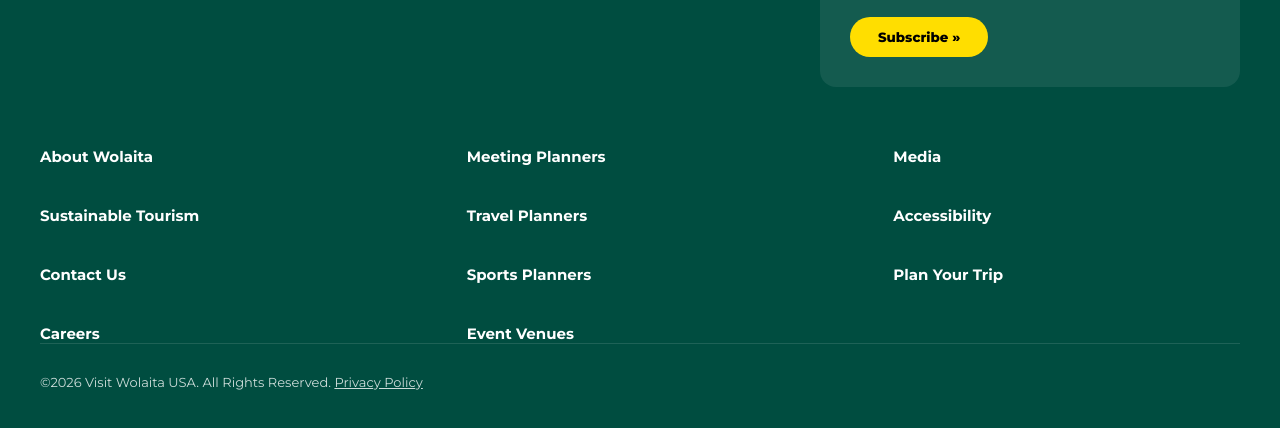
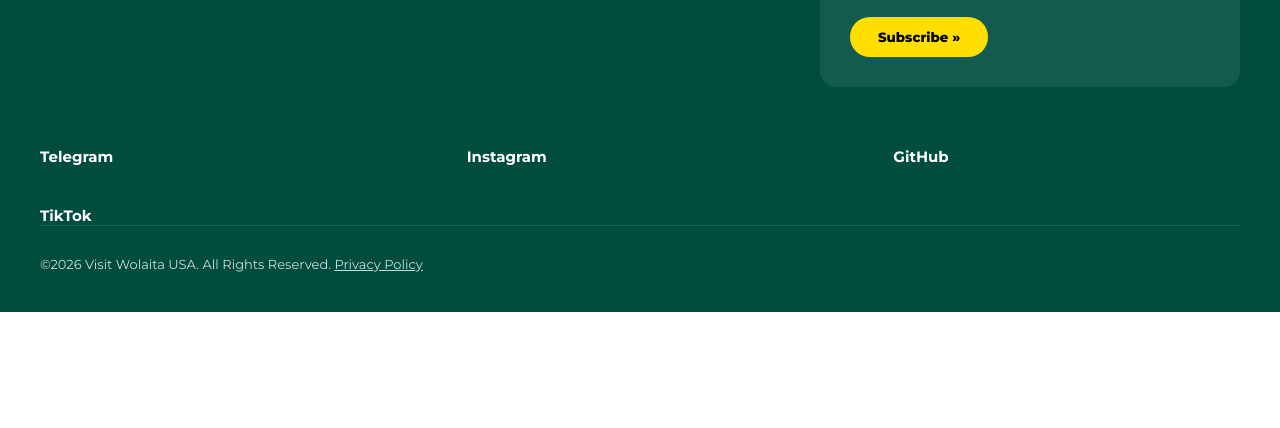
Before and after one commit to sagne-dev/visit-wolaita, a plain HTML site: page index.html in a window 1280 px wide. Shown: the part 6686-7114 px from the top of the page. After the commit the page ends 6998 px from the top, so only its background shows below. Drawn offline with nearby package versions, Linux system fonts and the light colour scheme.

Commit message:
Replace footer links with Sagne's social links

```diff
--- a/index.html
+++ b/index.html
@@ -279,17 +279,10 @@
         </div>
 
         <div class="footer-links">
-            <a href="#">About Wolaita</a>
-            <a href="#">Meeting Planners</a>
-            <a href="#">Media</a>
-            <a href="#">Sustainable Tourism</a>
-            <a href="#">Travel Planners</a>
-            <a href="#">Accessibility</a>
-            <a href="#">Contact Us</a>
-            <a href="#">Sports Planners</a>
-            <a href="#">Plan Your Trip</a>
-            <a href="#">Careers</a>
-            <a href="#">Event Venues</a>
+            <a href="https://t.me/sa_gne" target="_blank" rel="noopener">Telegram</a>
+            <a href="https://www.instagram.com/sagne191/" target="_blank" rel="noopener">Instagram</a>
+            <a href="https://github.com/sagne-dev" target="_blank" rel="noopener">GitHub</a>
+            <a href="https://www.tiktok.com/@sagne.forever" target="_blank" rel="noopener">TikTok</a>
         </div>
 
         <div class="footer-bottom">
```
